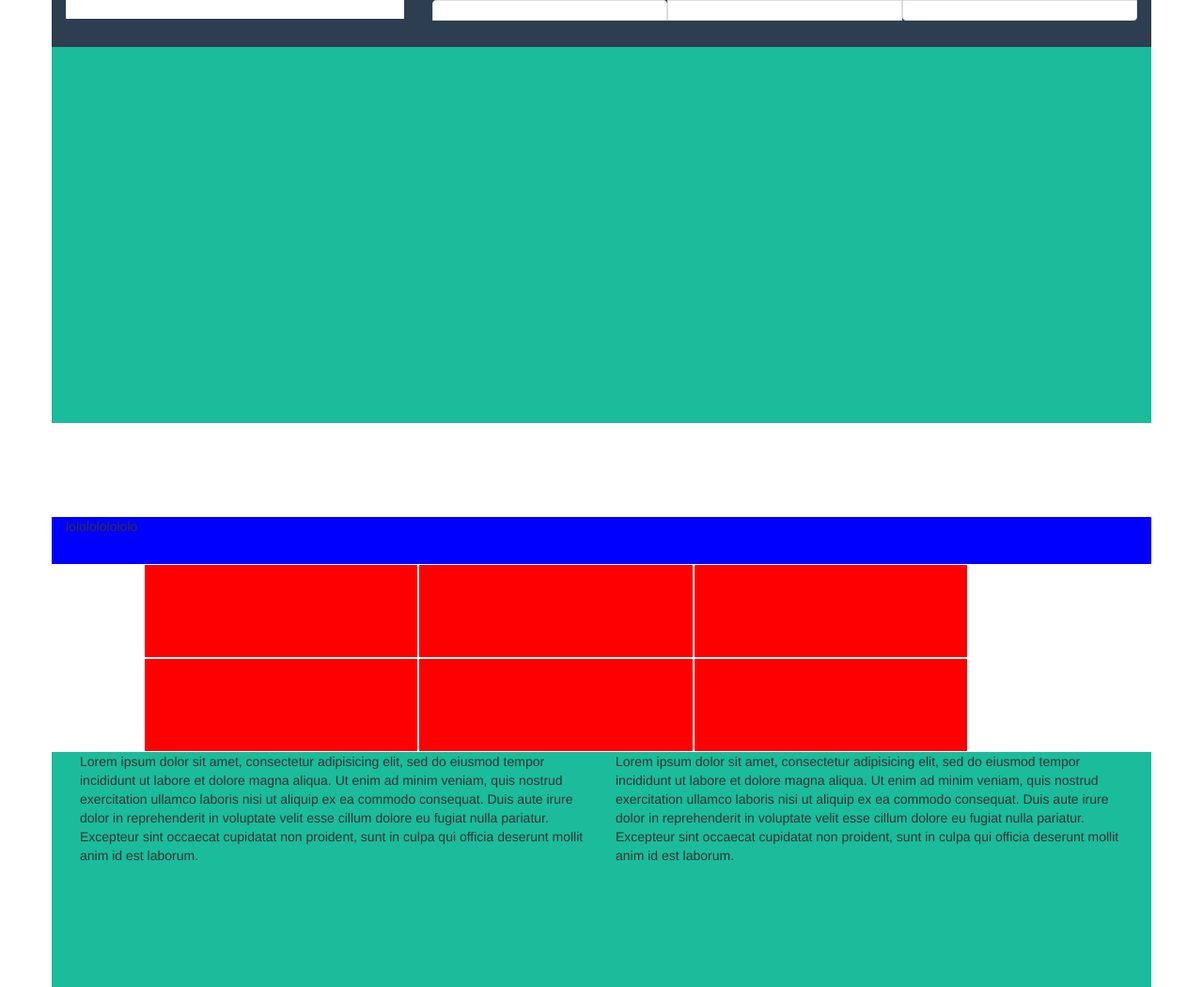
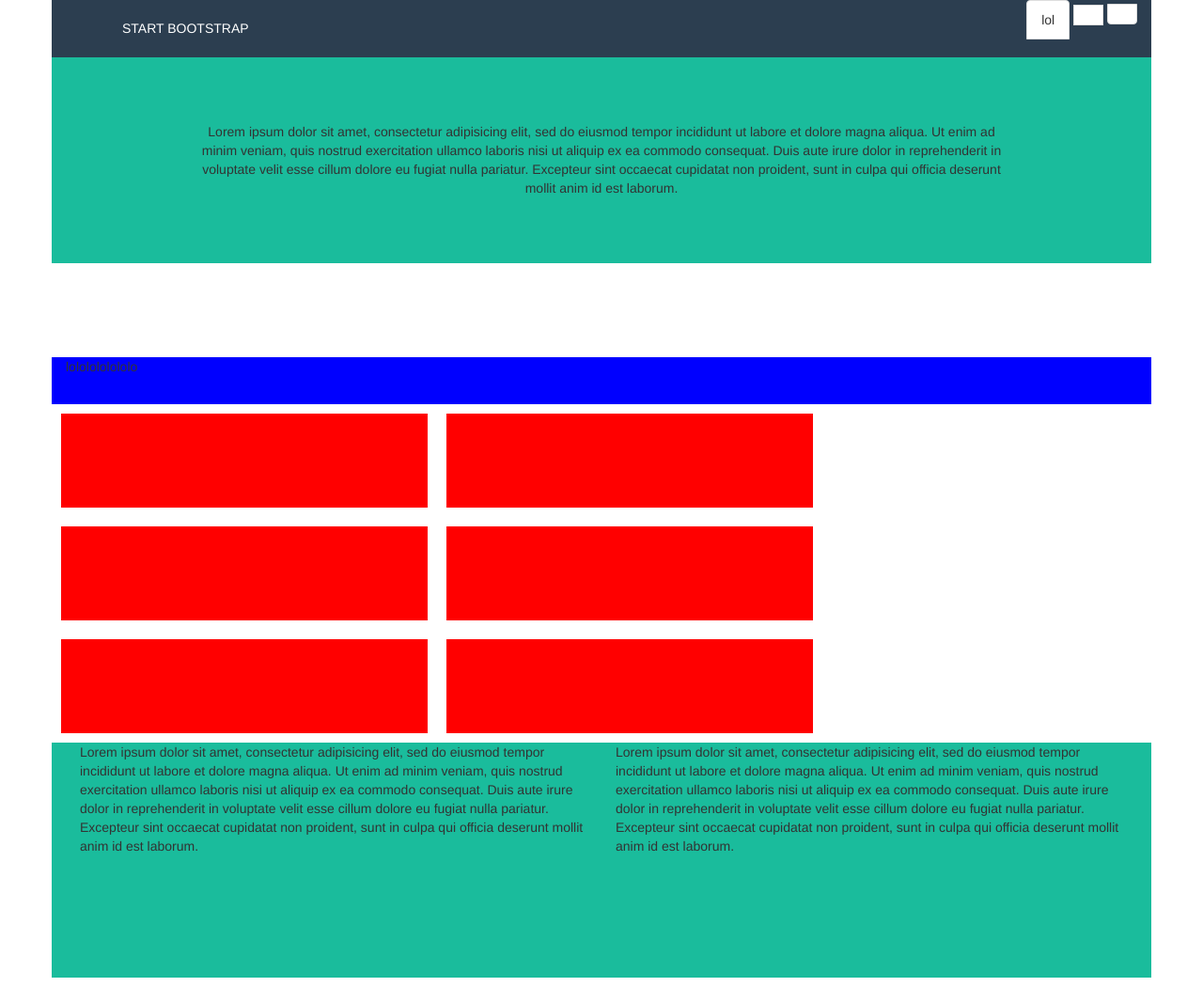
Before and after one commit to domg87/html-css-bootstrap-freelancer, a plain HTML site: page index.html in a window 1280 px wide. Shown: the top 1050 px of the page at 94% size. Drawn offline with Linux system fonts and the light colour scheme.

Commit message:
correzione_sezioni

```diff
--- a/css/style.css
+++ b/css/style.css
@@ -1,16 +1,26 @@
 /* NAV */
+.header_top{
+position: fixed;
+width: 100%;
+height: 60px;
+top: 0;
+left: 0;
+z-index: 1;
+
+}
+
 .bg_nav{
   background-color: #2C3E50;
-  height: 50px;
 }
+
 .logo{
-  height: 20px;
   width: 100%;
-  background-color: #fff;
+  color: #fff;
+  padding: 20px 0;
+  margin-left: 60px;
 }
 
 .list-group-item {
-  height: 20px;
   background-color: #fff;
 }
 
@@ -22,12 +32,29 @@
 
 /* NAV */
 
+/* JUMBO */
+
 .bg_jumbotron{
-  height: 400px;
   background-color: #1ABC9C;
 }
 
-.portfolio_wrapper{
+.jumbo{
+  margin-top: 60px;
+  padding: 70px 0;
+}
+
+.jumbo_text{
+  max-width: 900px;
+  padding: 0 15px;
+  margin: auto;
+  text-align: center;
+}
+
+/* //JUMBO */
+
+
+.wrapper{
+  margin:auto;
 }
 
 .portfolio_text{
@@ -36,11 +63,11 @@
   margin-top: 100px;
 }
 
-.portfolio{
+.portfolio-box{
   height: 100px;
   width: 100px;
+  margin: 10px;
   background-color: red;
-  border: 1px solid #fff;
 }
 
 .bg_about{
--- a/index.html
+++ b/index.html
@@ -11,40 +11,63 @@
   <body>
     <!-- INTESTAZIONE -->
     <header>
-      <div class="container">
-        <nav class="row bg_nav">
-          <div class="col-xs-10 col-sm-4 col-md-4">
-            <div class="logo"></div>
+      <div class="header_top">
+        <div class="container bg_nav">
+          <div class="row ">
+            <div class="col-xs-6 col-sm-6 col-md-6">
+              <div class="logo">START BOOTSTRAP</div>
             </div>
-          <div class="col-xs-2 col-sm-8 col-md-8">
-            <ul class="list-group nav-justified">
-              <li class="list-group-item"></li>
+            <div class="col-xs-6 col-sm-6 col-md-6 text-right">
+              <nav class="visible-md visible-lg">
+                <ul class="list-group">
+                  <li class="list-group-item">lol</li>
                   <li class="list-group-item"></li>
                   <li class="list-group-item"></li>
                 </ul>
+              </nav>
+              <div class="visible-xs-inline-block visible-sm">
+                <button type="button" class="btn btn-default" aria-label="Left Align">
+                  <span class="glyphicon glyphicon-menu-hamburger" aria-hidden="true"></span>
+                </button>
               </div>
-        </nav>
+            </div>
+          </div>
+        </div>
       </div>
     </header>
     <!-- /INTESTAZIONE -->
+
     <!-- CONTENUTO PRINCIPALE -->
     <main>
+      <section
+        <div class="container jumbo bg_jumbotron">
+          <div class="jumbo_text">
+            <div class="">
+              Lorem ipsum dolor sit amet, consectetur adipisicing elit, sed do eiusmod tempor incididunt ut labore et dolore magna aliqua. Ut enim ad minim veniam, quis nostrud exercitation ullamco laboris nisi ut aliquip ex ea commodo consequat. Duis aute irure dolor in reprehenderit in voluptate velit esse cillum dolore eu fugiat nulla pariatur. Excepteur sint occaecat cupidatat non proident, sunt in culpa qui officia deserunt mollit anim id est laborum.
+            </div>
+          </div>
+        </div>
+      </section>
+
+        <!-- PORTFOLIO -->
+      <section id="portfolio" class="wrapper">
         <div class="container">
-        <div id="jumbotron" class="row bg_jumbotron">
-          <div class="col-xs-12 col-sm-12 col-md-12"></div>
+          <div class="row">
+            <div class="portfolio_text col-md-12 col-sm-12 col-xs-12">lololololololo</div>
+            <div class="portfolio-box col-md-4 col-sm-6 col-xs-12"></div>
+            <div class="portfolio-box col-md-4 col-sm-6 col-xs-12"></div>
+            <div class="portfolio-box col-md-4 col-sm-6 col-xs-12"></div>
+            <div class="portfolio-box col-md-4 col-sm-6 col-xs-12"></div>
+            <div class="portfolio-box col-md-4 col-sm-6 col-xs-12"></div>
+            <div class="portfolio-box col-md-4 col-sm-6 col-xs-12"></div>
           </div>
-        <!-- PORTFOLIO -->
-        <section class="row portfolio_wrapper">
-          <div class="portfolio_text col-md-12 col-sm-12 col-xs-12">lololololololo</div>
-          <div class="portfolio col-md-3 col-md-offset-1 col-sm-6 col-xs-12"></div>
-          <div class="portfolio col-md-3 col-sm-6 col-xs-12"></div>
-          <div class="portfolio col-md-3 col-sm-6 col-xs-12"></div>
-          <div class="portfolio col-md-3 col-md-offset-1 col-sm-6 col-xs-12"></div>
-          <div class="portfolio col-md-3 col-sm-6 col-xs-12"></div>
-          <div class="portfolio col-md-3 col-sm-6 col-xs-12"></div>
+        </div>
       </section>
         <!-- /PORTFOLIO -->
+
         <!-- ABOUT -->
+      <section id="about">
+        <div class="container">
           <div class="bg_about row">
             <div class="col-md-12 col-sm-12 col-xs-12">
               <div class="col-md-6 col-sm-6 col-xs-12">
@@ -55,13 +78,24 @@
               </div>
             </div>
           </div>
+        </div>
+      </section>
+
         <!-- /ABOUT -->
+
         <!-- CONTACT ME -->
+      <section id="contact_me">
+        <div class="container">
           <div class="bg_contact row">
             <div class="col-md-12 col-sm-12 col-xs-12"></div>
           </div>
+        </div>
+      </section>
+
         <!-- //CONTACT ME -->
 
+      <section id="social">
+        <div class="container">
           <div class="bg_social row">
             <div class="col-md-4 col-sm-4 col-xs-12">
               Lorem ipsum dolor sit amet, consectetur adipisicing elit
@@ -74,8 +108,10 @@
             </div>
           </div>
         </div>
+      </section>
     </main>
     <!-- /CONTENUTO PRINCIPALE -->
+
     <!-- FOOTER -->
     <footer>
         <div class="container footer">
```
Lines whose indentation alone changed are shown as unchanged.
